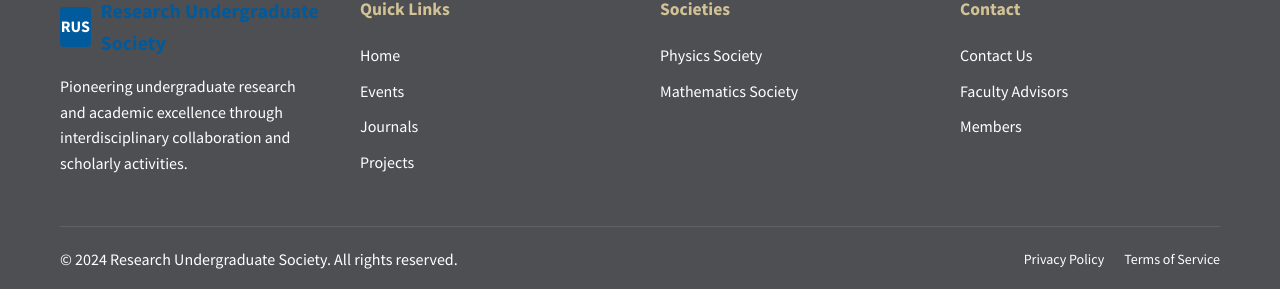
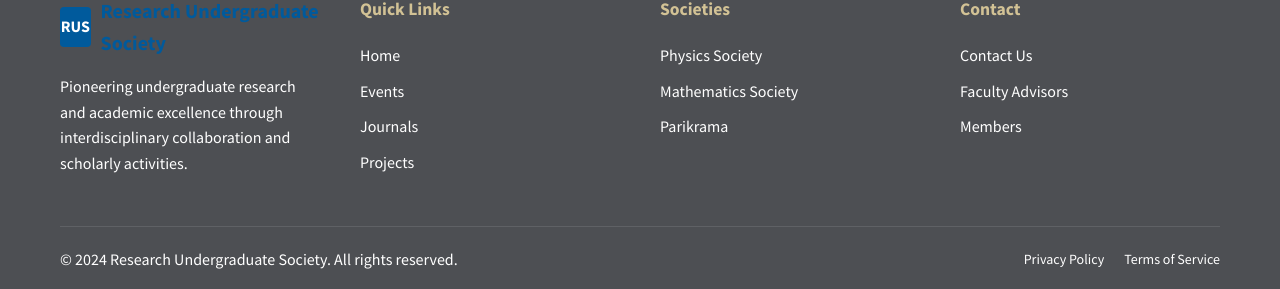
Before and after one commit to Research-Undergraduate-Society/student-research, a Jekyll site: the page built from index.html, in a window 1280 px wide and 900 px high, scrolled down 2453 px. Shown: the part 608-897 px from the top of the window. Built offline with Jekyll 4.4.1, drawn with Linux system fonts in a browser that asks for light colours.

Commit message:
Update default.html

```diff
--- a/_layouts/default.html
+++ b/_layouts/default.html
@@ -5,7 +5,7 @@
     <meta name="viewport" content="width=device-width, initial-scale=1.0">
     <title>{% if page.title %}{{ page.title }} | {{ site.title }}{% else %}{{ site.title }}{% endif %}</title>
     <link rel="stylesheet" href="https://cdnjs.cloudflare.com/ajax/libs/font-awesome/6.4.0/css/all.min.css">
-    <link rel="stylesheet" href="/assets/css/style.css">
+    <link rel="stylesheet" href="{{ '/assets/css/style.css' | relative_url }}">
 </head>
 <body>
     <!-- Skip link for accessibility -->
@@ -112,6 +112,7 @@
                     <ul>
                         <li><a href="{{ '/physics' | relative_url }}">Physics Society</a></li>
                         <li><a href="{{ '/mathematics' | relative_url }}">Mathematics Society</a></li>
+                        <li><a href="{{ '/parikrama' | relative_url }}">Parikrama</a></li>
                     </ul>
                 </div>
 
@@ -135,6 +136,7 @@
         </div>
     </footer>
 
+    <!-- REMOVED DUPLICATE SCRIPT TAG - KEEP ONLY THIS ONE -->
     <script src="{{ '/assets/js/script.js' | relative_url }}"></script>
 </body>
 </html>
```
